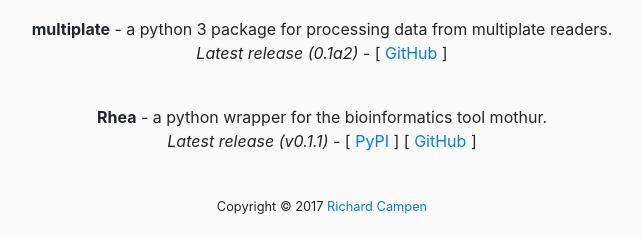
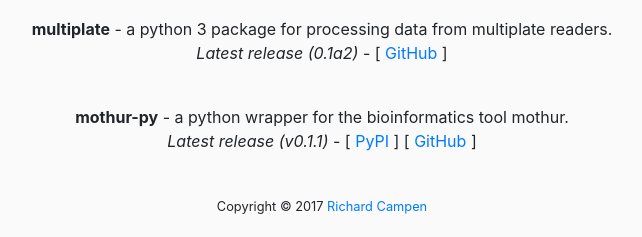
Before and after one commit to campenr/richardcampendotcom, a Flask app: page /software in a window 1280 px wide. Shown: the part 659-896 px from the top of the page, without its empty margins (318-960 px from the left). Run offline with Flask 2, Linux system fonts and the light colour scheme; some libraries are stand-ins or nearby versions.

Commit message:
Update links for mothur_py (nee Rhea) in software

```diff
--- a/app/templates/software.html
+++ b/app/templates/software.html
@@ -62,14 +62,14 @@
     </p>
 
     <p class="pt-3 pb-2 px-3">
-        <b>Rhea</b> - a python wrapper for the bioinformatics tool mothur.
+        <b>mothur-py</b> - a python wrapper for the bioinformatics tool mothur.
         <br />
         <i>Latest release (v0.1.1)</i> -
         <span class="text-nowrap">[
-            <a class="link" target= "_blank" href="https://pypi.python.org/pypi/Rhea">PyPI</a>
+            <a class="link" target= "_blank" href="https://pypi.python.org/pypi/mothur-py">PyPI</a>
         ]</span>
         <span class="text-nowrap">[
-            <a class="link" target= "_blank" href="https://github.com/campenr/rhea">GitHub</a>
+            <a class="link" target= "_blank" href="https://github.com/campenr/mothur_py">GitHub</a>
         ]</span>
     </p>
 
```
